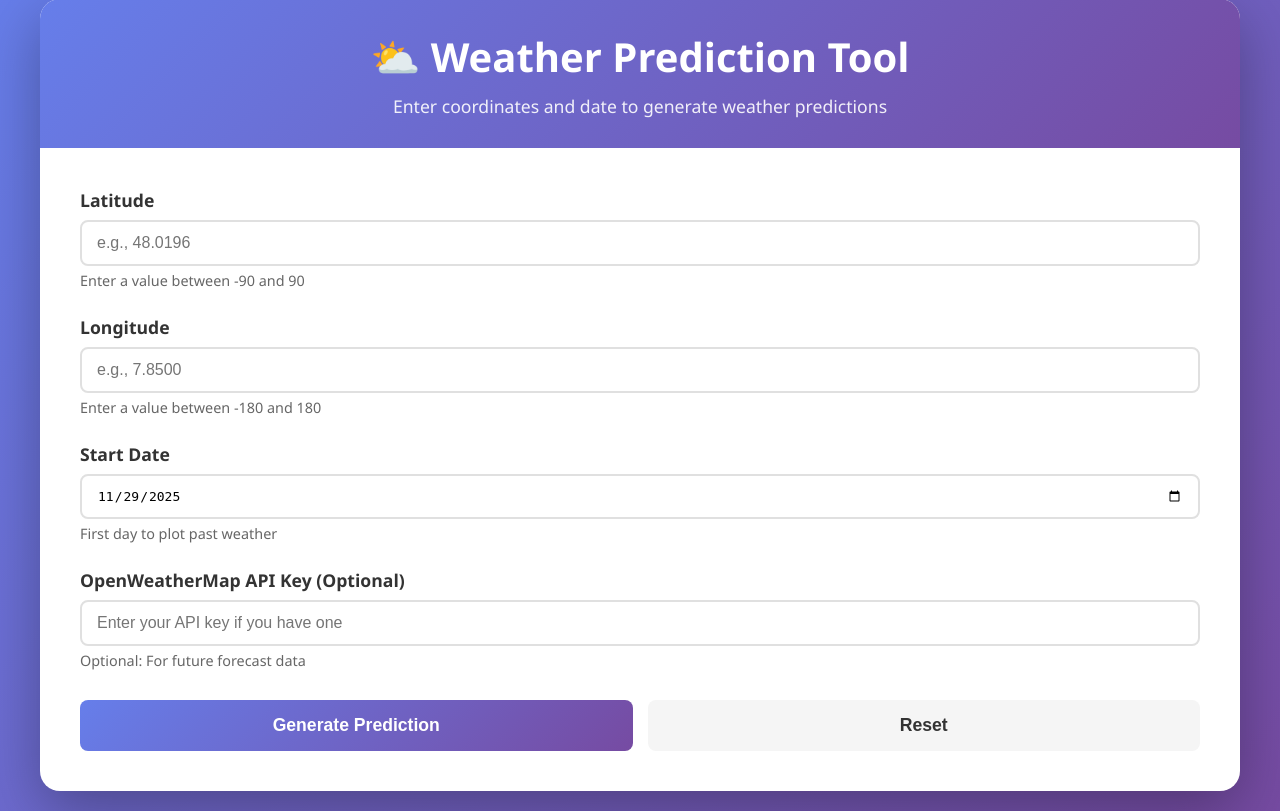
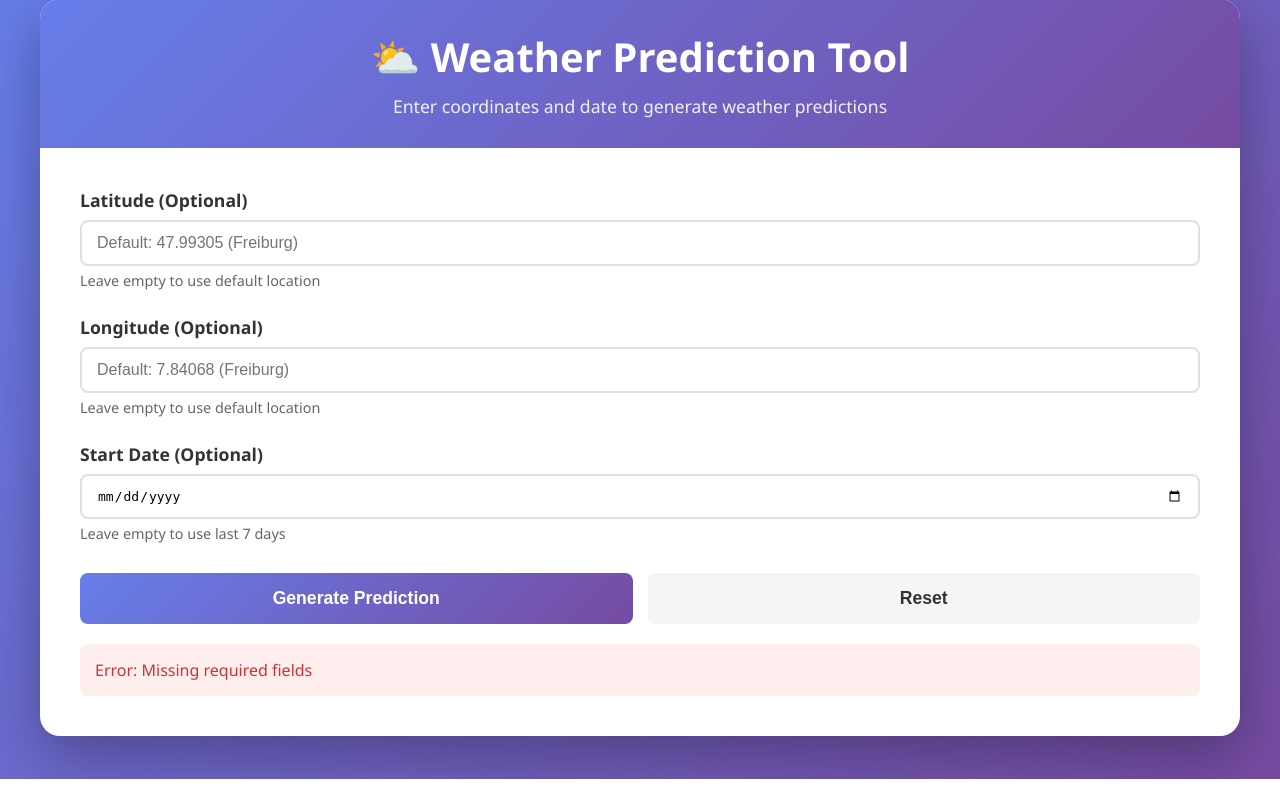
Before and after one commit to mareitzef/website, a Flask app: page / in a window 1280 px wide. Shown: the part 21-832 px from the top of the page. After the commit the page ends 800 px from the top, so only its background shows below. Run offline with Flask 3, Linux system fonts and the light colour scheme; some libraries are stand-ins or nearby versions.

Commit message:
first drafts stage

```diff
--- a/predictions/app.py
+++ b/predictions/app.py
@@ -73,7 +73,8 @@ def predict():
             )
 
         # Look for the generated HTML file
-        expected_filename = f"Meteostat_and_openweathermap_plots_only.html"
+        # Pattern: Meteostat_and_openweathermap_since_{date}_{lat}_{lon}_test.html
+        expected_filename = f"Meteostat_and_openweathermap_since_{start_date}_{latitude}_{longitude}_test.html"
 
         if os.path.exists(expected_filename):
             with open(expected_filename, "r", encoding="utf-8") as f:
--- a/predictions/templates/index.html
+++ b/predictions/templates/index.html
@@ -212,29 +212,23 @@
         <div class="form-container">
             <form id="weatherForm">
                 <div class="form-group">
-                    <label for="latitude">Latitude</label>
+                    <label for="latitude">Latitude (Optional)</label>
                     <input type="number" id="latitude" name="latitude" step="0.0001" min="-90" max="90"
-                        placeholder="e.g., 48.0196" required>
-                    <div class="help-text">Enter a value between -90 and 90</div>
+                        placeholder="Default: 47.99305 (Freiburg)">
+                    <div class="help-text">Leave empty to use default location</div>
                 </div>
 
                 <div class="form-group">
-                    <label for="longitude">Longitude</label>
+                    <label for="longitude">Longitude (Optional)</label>
                     <input type="number" id="longitude" name="longitude" step="0.0001" min="-180" max="180"
-                        placeholder="e.g., 7.8500" required>
-                    <div class="help-text">Enter a value between -180 and 180</div>
+                        placeholder="Default: 7.84068 (Freiburg)">
+                    <div class="help-text">Leave empty to use default location</div>
                 </div>
 
                 <div class="form-group">
-                    <label for="start_date">Start Date</label>
-                    <input type="date" id="start_date" name="start_date" required>
-                    <div class="help-text">First day to plot past weather</div>
-                </div>
-
-                <div class="form-group">
-                    <label for="api_key">OpenWeatherMap API Key (Optional)</label>
-                    <input type="text" id="api_key" name="api_key" placeholder="Enter your API key if you have one">
-                    <div class="help-text">Optional: For future forecast data</div>
+                    <label for="start_date">Start Date (Optional)</label>
+                    <input type="date" id="start_date" name="start_date">
+                    <div class="help-text">Leave empty to use last 7 days</div>
                 </div>
 
                 <div class="button-group">
@@ -269,23 +263,34 @@
         const resultContainer = document.getElementById('resultContainer');
         const outputFrame = document.getElementById('outputFrame');
 
+        // Load default plot on page load
+        window.addEventListener('DOMContentLoaded', () => {
+            loadPrediction({});
+        });
+
         form.addEventListener('submit', async (e) => {
             e.preventDefault();
 
+            // Get form data (only if filled in)
+            const formData = {};
+
+            const lat = document.getElementById('latitude').value;
+            const lon = document.getElementById('longitude').value;
+            const date = document.getElementById('start_date').value;
+
+            if (lat) formData.latitude = parseFloat(lat);
+            if (lon) formData.longitude = parseFloat(lon);
+            if (date) formData.start_date = date;
+
+            loadPrediction(formData);
+        });
+
+        async function loadPrediction(formData) {
             // Hide previous results and errors
             errorDiv.classList.remove('active');
-            resultContainer.classList.remove('active');
 
             // Show loading
             loading.classList.add('active');
-
-            // Get form data
-            const formData = {
-                latitude: parseFloat(document.getElementById('latitude').value),
-                longitude: parseFloat(document.getElementById('longitude').value),
-                start_date: document.getElementById('start_date').value,
-                api_key: document.getElementById('api_key').value
-            };
 
             try {
                 const response = await fetch('/predict', {
@@ -312,17 +317,14 @@
             } finally {
                 loading.classList.remove('active');
             }
-        });
+        }
 
         function resetForm() {
             form.reset();
             errorDiv.classList.remove('active');
-            resultContainer.classList.remove('active');
-            outputFrame.innerHTML = '';
+            // Reload default plot
+            loadPrediction({});
         }
-
-        // Set today's date as default
-        document.getElementById('start_date').valueAsDate = new Date();
     </script>
 </body>
 
```
Also changed, not shown: predictions/templates/template.html (deleted, +0 -16 lines), predictions/requirements.txt (line endings or trailing spaces).
